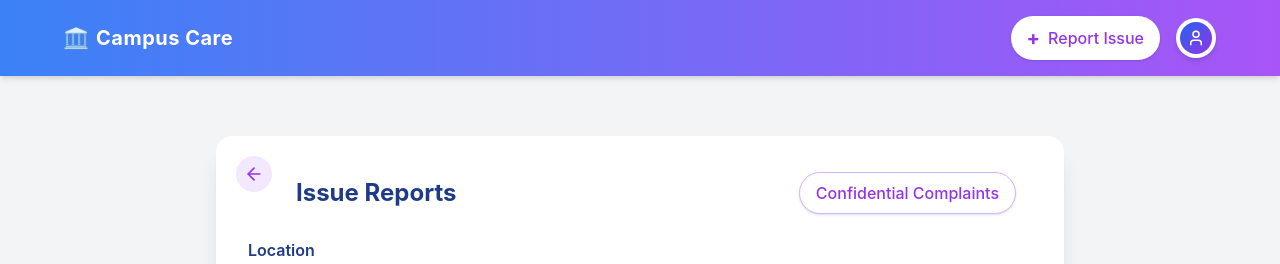
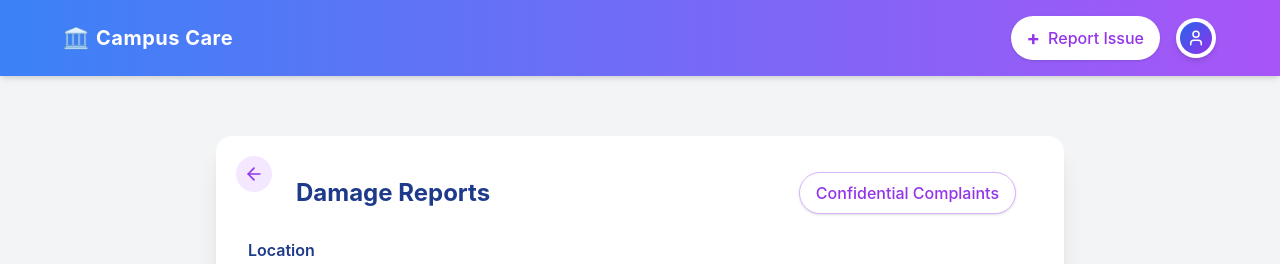
Before and after one commit to sa-l-aash/Campus-Care-Management-System, a React (Create React App) app: page /report in a window 1280 px wide. Shown: the top 264 px of the page. Built offline with nearby package versions, Linux system fonts and the light colour scheme.

Commit message:
fix text

```diff
--- a/src/components/ReportForm.jsx
+++ b/src/components/ReportForm.jsx
@@ -51,7 +51,7 @@
 
       {/* Header and Confidential Button */}
       <div className="flex justify-between items-center mb-6 pt-1 pl-12 pr-4">
-        <h2 className="text-2xl font-bold text-blue-900">Issue Reports</h2>
+        <h2 className="text-2xl font-bold text-blue-900">Damage Reports</h2>
 
         <button
           type="button"
```
